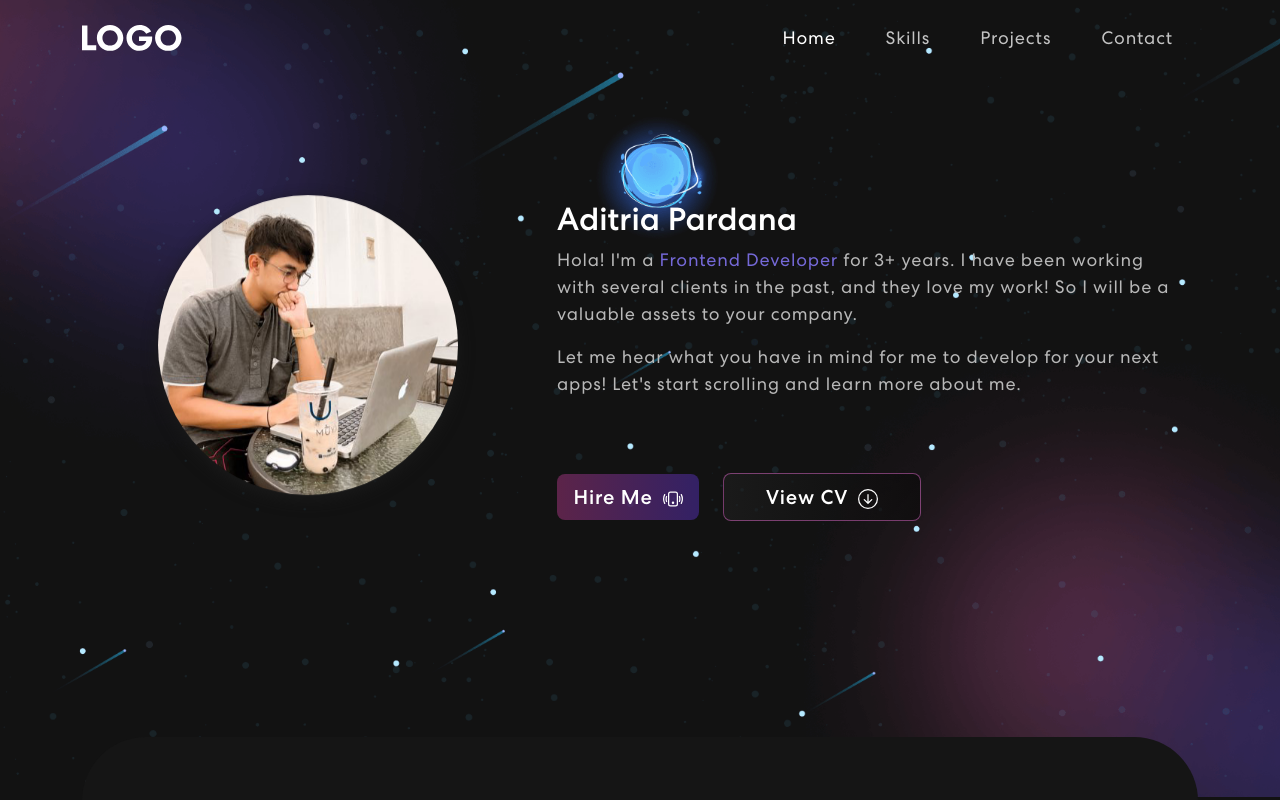
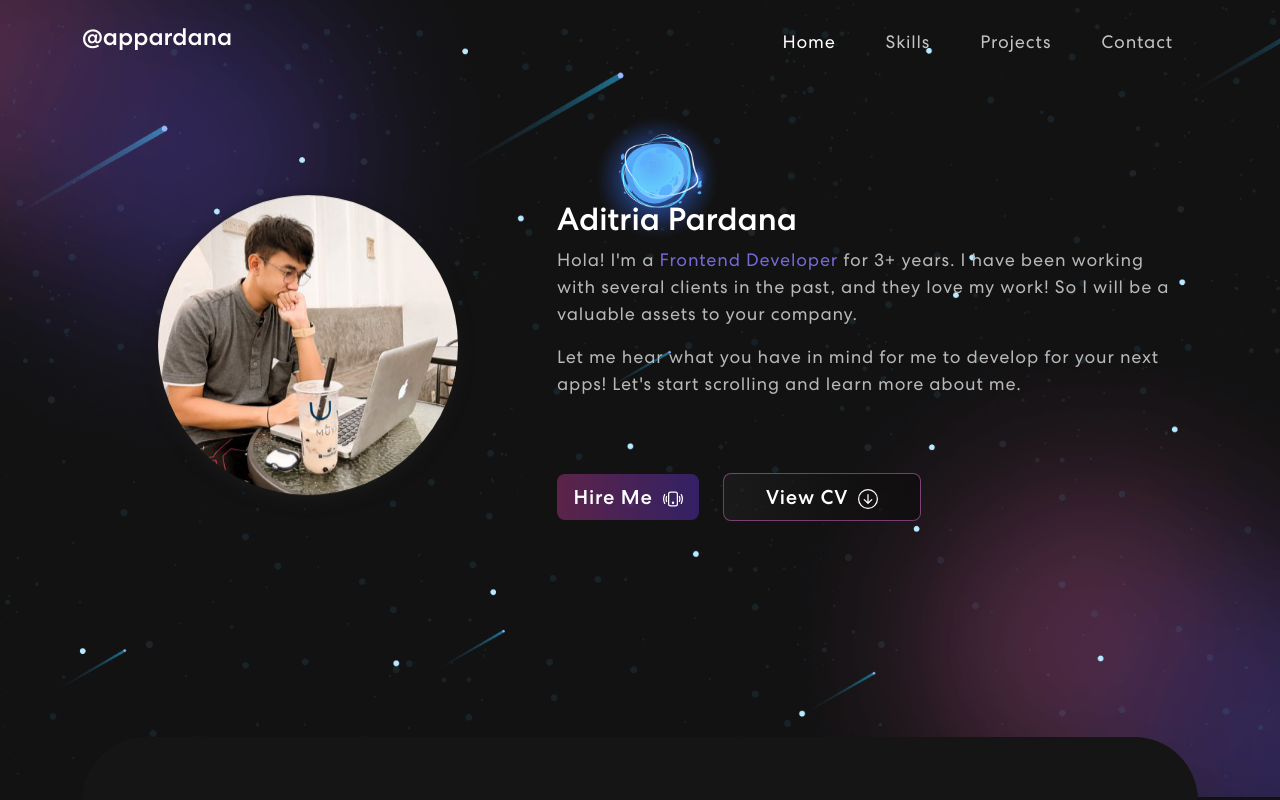
Before and after one commit to pardana/aditria-pardana, a React (Create React App) app: page / in a window 1280 px wide. Shown: the top 800 px of the page. Built offline with nearby package versions, Linux system fonts and the light colour scheme.

Commit message:
update logo and footer tahun

```diff
--- a/package.json
+++ b/package.json
@@ -10,6 +10,7 @@
     "bootstrap": "^5.2.1",
     "cors": "^2.8.5",
     "express": "^4.18.1",
+    "moment": "^2.29.4",
     "nodemailer": "^6.7.8",
     "react": "^18.2.0",
     "react-bootstrap": "^2.5.0",
--- a/src/components/Footer.js
+++ b/src/components/Footer.js
@@ -4,6 +4,9 @@ import logo from "../assets/img/logo.svg";
 import navIcon1 from "../assets/img/nav-icon1.svg";
 import navIcon2 from "../assets/img/nav-icon2.svg";
 import navIcon3 from "../assets/img/nav-icon3.svg";
+import moment from "moment";
+
+const dateTime = new Date();
 
 export default function Footer() {
   return (
@@ -11,7 +14,8 @@ export default function Footer() {
       <Container>
         <Row className="align-items-center">
           <Col sm={6}>
-            <img src={logo} alt="Logo" />
+            {/* <img src={logo} alt="Logo" /> */}
+            <h4>@appardana</h4>
           </Col>
           <Col sm={6} className="text-center text-sm-end">
             <div className="social-icon">
@@ -25,7 +29,10 @@ export default function Footer() {
                 <img src={navIcon3} />
               </a>
             </div>
-            <p>Copyright 2022. All Right Reserved Aditria P. Pardana</p>
+            <p>
+              &copy; {moment(dateTime).format("YYYY")}. All Right Reserved
+              Aditria P. Pardana
+            </p>
           </Col>
         </Row>
       </Container>
--- a/src/components/Navigation.js
+++ b/src/components/Navigation.js
@@ -29,7 +29,8 @@ export default function Navigation() {
     <Navbar expand="md" className={scrolled ? "scrolled" : ""}>
       <Container>
         <Navbar.Brand href="/">
-          <img src={logo} alt="Logo" />
+          {/* <img src={logo} alt="Logo" /> */}
+          <h4 className="text-white">@appardana</h4>
         </Navbar.Brand>
         <Navbar.Toggle aria-controls="basic-navbar-nav">
           <span className="navbar-toggler-icon"></span>
```
Also changed, not shown: 1 other file (tests, documents, lock files or other folders).
